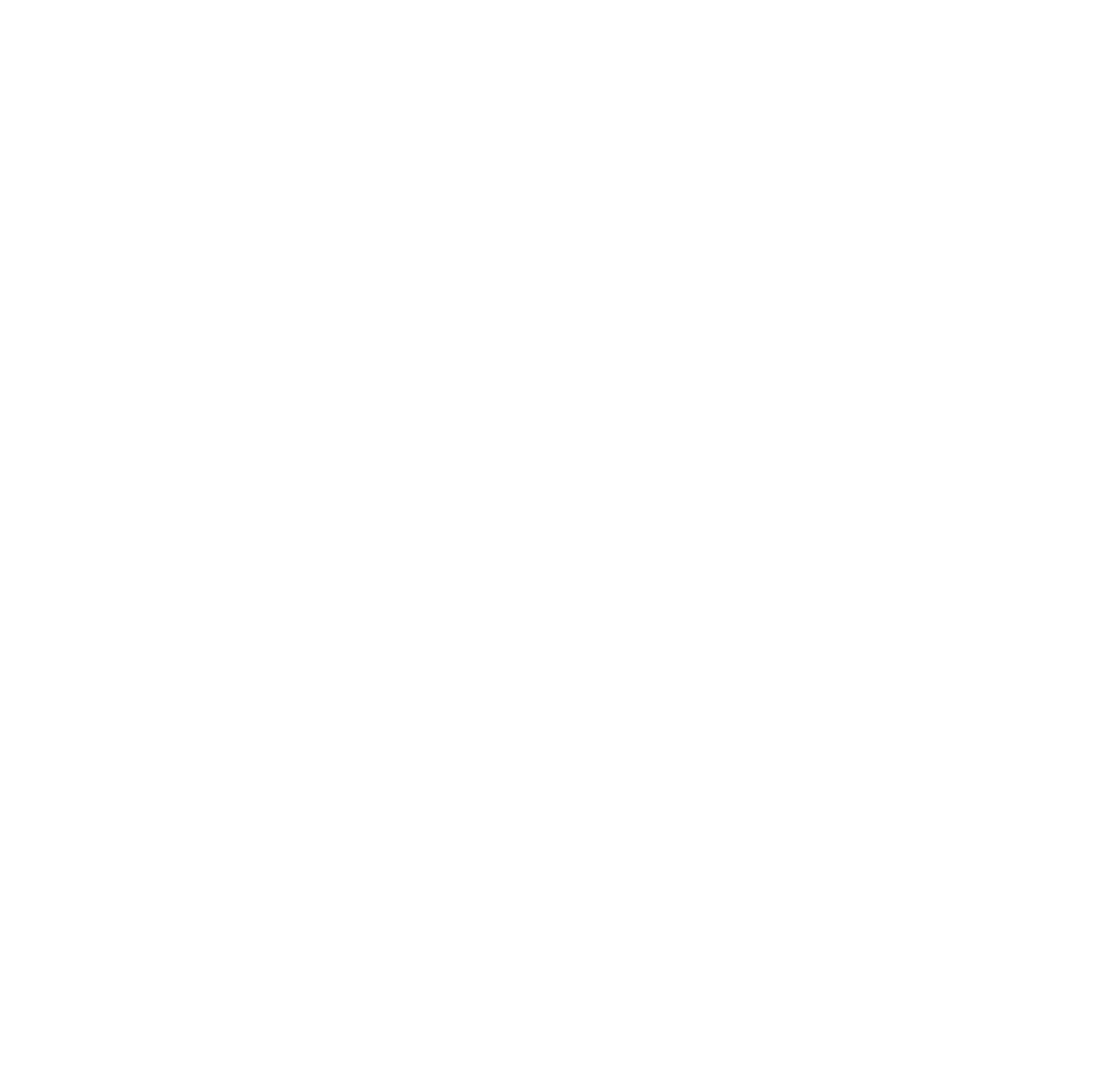
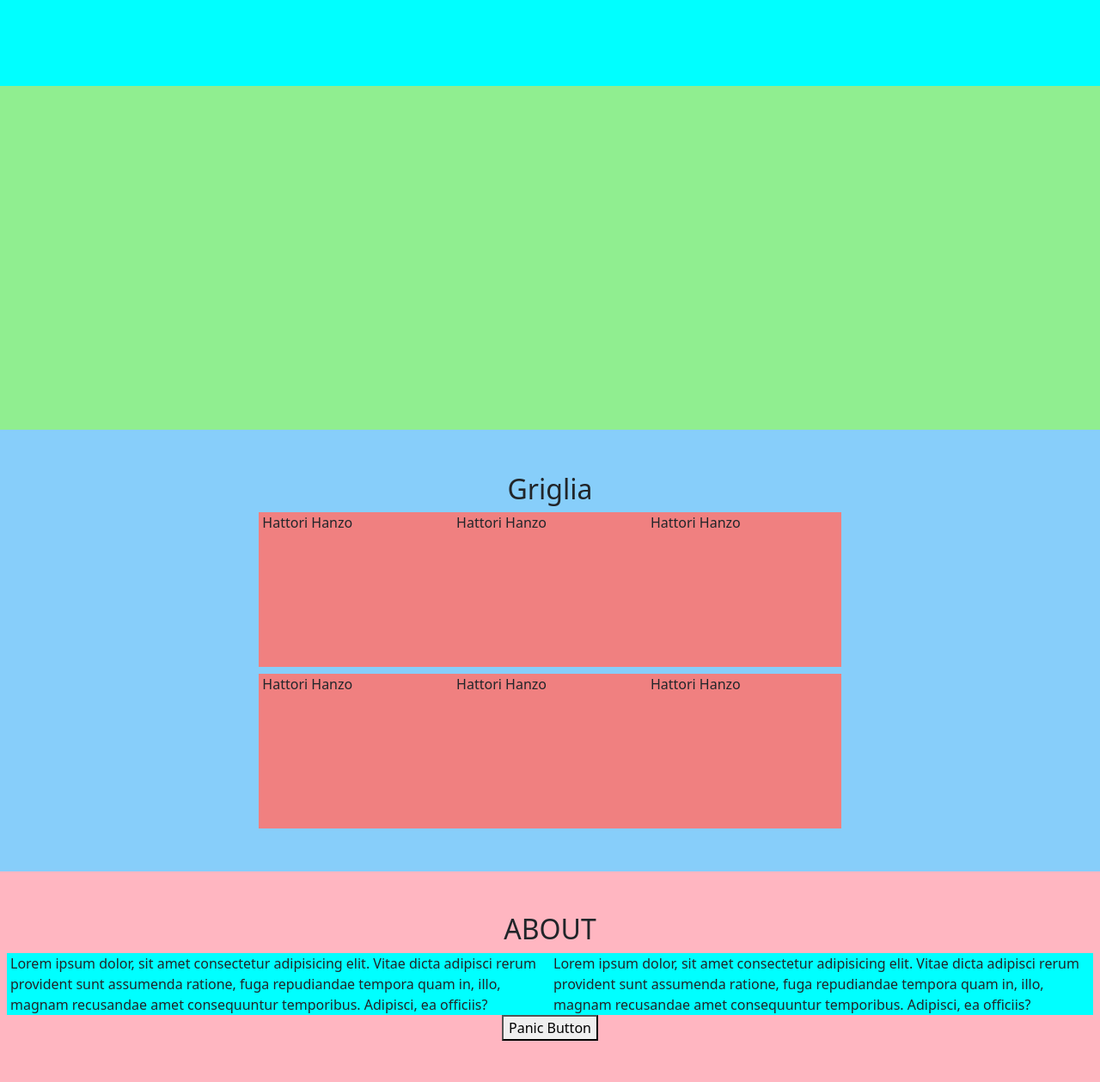
Before and after one commit to wmancaniello/html-css-bootstrap-freelancer, a plain HTML site: page index.html in a window 1280 px wide. Shown: the whole page at 86% size. Before the commit the page ends 800 px from the top, so only its background shows below. Drawn offline with nearby package versions, Linux system fonts and the light colour scheme.

Commit message:
Add: Nav, jumbo and grid section

```diff
--- a/css/style.css
+++ b/css/style.css
@@ -1,3 +1,31 @@
 .ms_header {
+    background-color: aqua;
+    /* debug */
+    height: 100px;
+}
 
+.ms_jumbo {
+    background-color: lightgreen;
+    /* debug */
+    height: 400px;
 }
+
+.ms_grid {
+    background-color: lightskyblue;
+    /* debug */
+    padding: 50px;
+}
+
+.ms_grid-inside {
+    background-color: lightcoral;
+    /* debug */
+    height: 180px;
+}
+
+.ms_about {
+    background-color: lightpink;
+}
+
+.ms_abouts {
+    background-color: aqua;
+}
--- a/index.html
+++ b/index.html
@@ -19,5 +19,37 @@
         <div class="container"></div>
     </header>
 
+    <!-- JUMBO SECTION -->
+    <div class="container-fluid ms_jumbo"></div>
+    <!-- /JUMBO SECTION -->
+
+    <!-- GRID SECTION -->
+    <div class="container-fluid d-flex align-items-center flex-column ms_grid">
+        <h2>Griglia</h2>
+        <div class="row g-2">
+            <div class="col-md-6 col-lg-4 ms_grid-inside">Hattori Hanzo</div>
+            <div class="col-md-6 col-lg-4 ms_grid-inside">Hattori Hanzo</div>
+            <div class="col-md-6 col-lg-4 ms_grid-inside">Hattori Hanzo</div>
+            <div class="col-md-6 col-lg-4 ms_grid-inside">Hattori Hanzo</div>
+            <div class="col-md-6 col-lg-4 ms_grid-inside">Hattori Hanzo</div>
+            <div class="col-md-6 col-lg-4 ms_grid-inside">Hattori Hanzo</div>
+        </div>
+    </div>
+    <!-- /GRID SECTION -->
+    <div class="container-fluid d-flex align-items-center flex-column py-5 ms_about">
+        <h2>ABOUT</h2>
+        <div class="row g-2">
+            <div class="col-md-6 ms_abouts">Lorem ipsum dolor, sit amet consectetur adipisicing elit. Vitae dicta adipisci rerum provident sunt assumenda ratione, fuga repudiandae tempora quam in, illo, magnam recusandae amet consequuntur temporibus. Adipisci, ea officiis?</div>
+            <div class="col-md-6 ms_abouts">Lorem ipsum dolor, sit amet consectetur adipisicing elit. Vitae dicta adipisci rerum provident sunt assumenda ratione, fuga repudiandae tempora quam in, illo, magnam recusandae amet consequuntur temporibus. Adipisci, ea officiis?</div>
+        </div>
+        <button>Panic Button</button>
+    </div>
+    <!-- /GRID SECTION -->
+
+    <!-- FORM SECTION -->
+    <!-- /FORM SECTION -->
+
+
+
 </body>
 </html>
```
